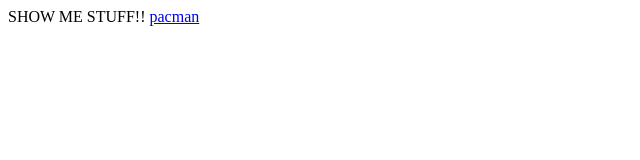
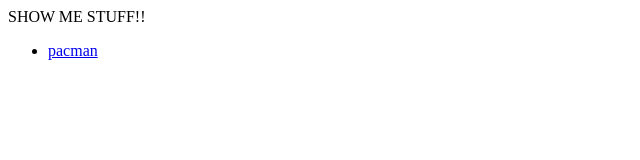
Before and after one commit to katiash/katiash.github.io, a plain HTML site: page index.html in a window 1280 px wide. Shown: the whole page, without its empty margins (0-640 px from the left). Drawn offline with Linux system fonts and the light colour scheme.

Commit message:
Update index.html
Include back list items

```diff
--- a/index.html
+++ b/index.html
@@ -2,6 +2,8 @@
 
 <body>SHOW ME STUFF!!
 
+  <ul>
+<li>
 <a href="pacman/index.html">pacman</a></body>
-
+  </li></ul>
 </html>
```
